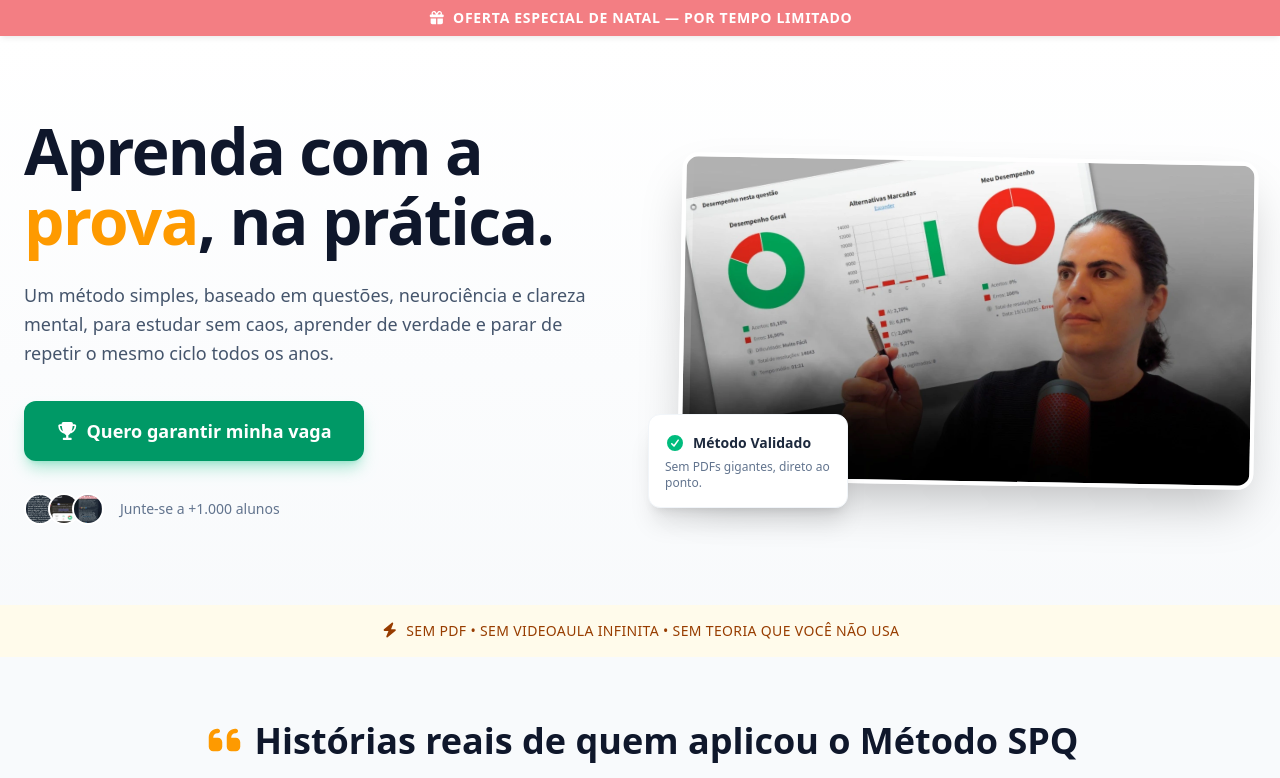
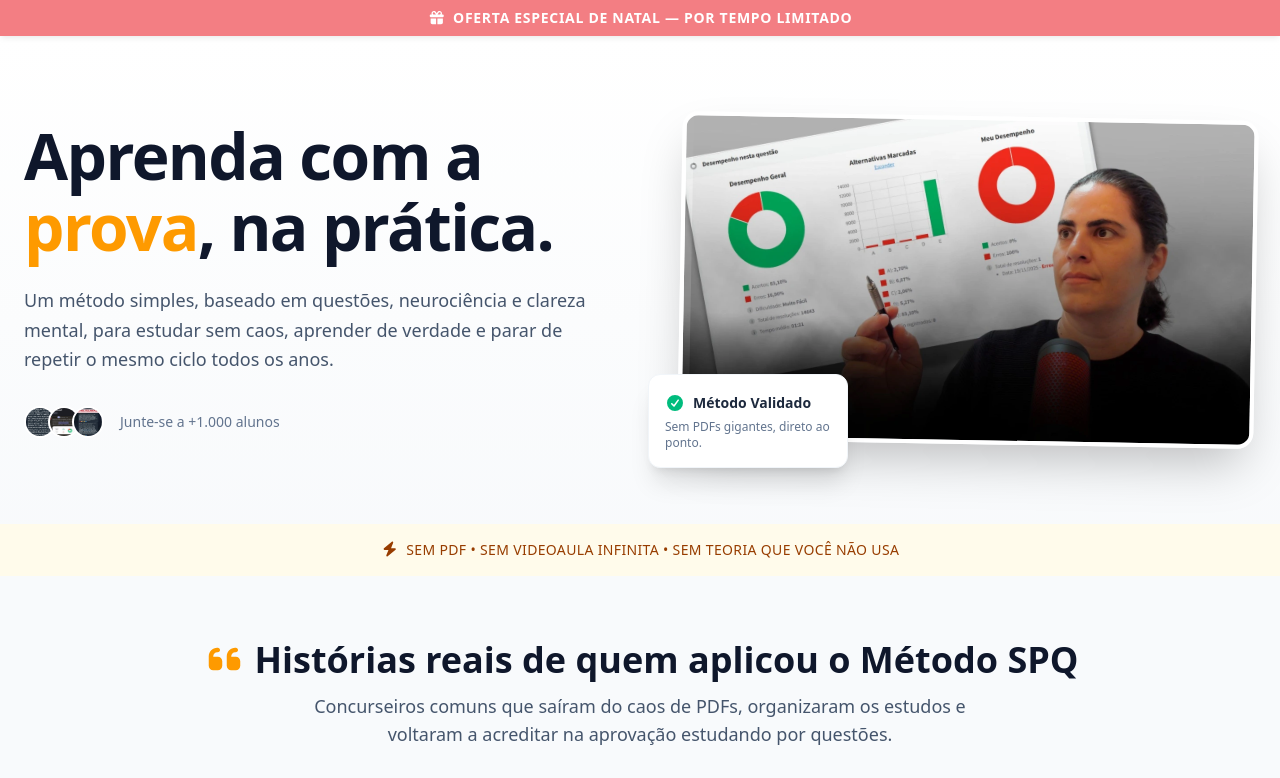
Before and after one commit to Shaolinnn/landing-page-daq-essencial, a Next.js app: page / in a window 1280 px wide. Shown: the top 778 px of the page. Built offline with nearby package versions, Linux system fonts and the light colour scheme.

Commit message:
Tirando CTA Hero

```diff
--- a/src/app/page.tsx
+++ b/src/app/page.tsx
@@ -106,15 +106,6 @@ export default function HomePage() {
               Um método simples, baseado em questões, neurociência e clareza mental, para estudar sem
               caos, aprender de verdade e parar de repetir o mesmo ciclo todos os anos.
             </p>
-
-             {/* CTA Principal */}
-             <button
-              onClick={openModal}
-              className="w-full sm:w-auto bg-emerald-600 hover:bg-emerald-700 text-white font-bold py-4 px-8 rounded-xl shadow-lg shadow-emerald-500/30 transition-all transform hover:scale-105 flex items-center justify-center gap-2 text-lg"
-            >
-              <FontAwesomeIcon icon={faTrophy} />
-              Quero garantir minha vaga
-            </button>
 
              {/* Prova Social Rápida - OTIMIZADA */}
              <div className="mt-8 flex items-center gap-4 text-xs sm:text-sm text-slate-500">
```
